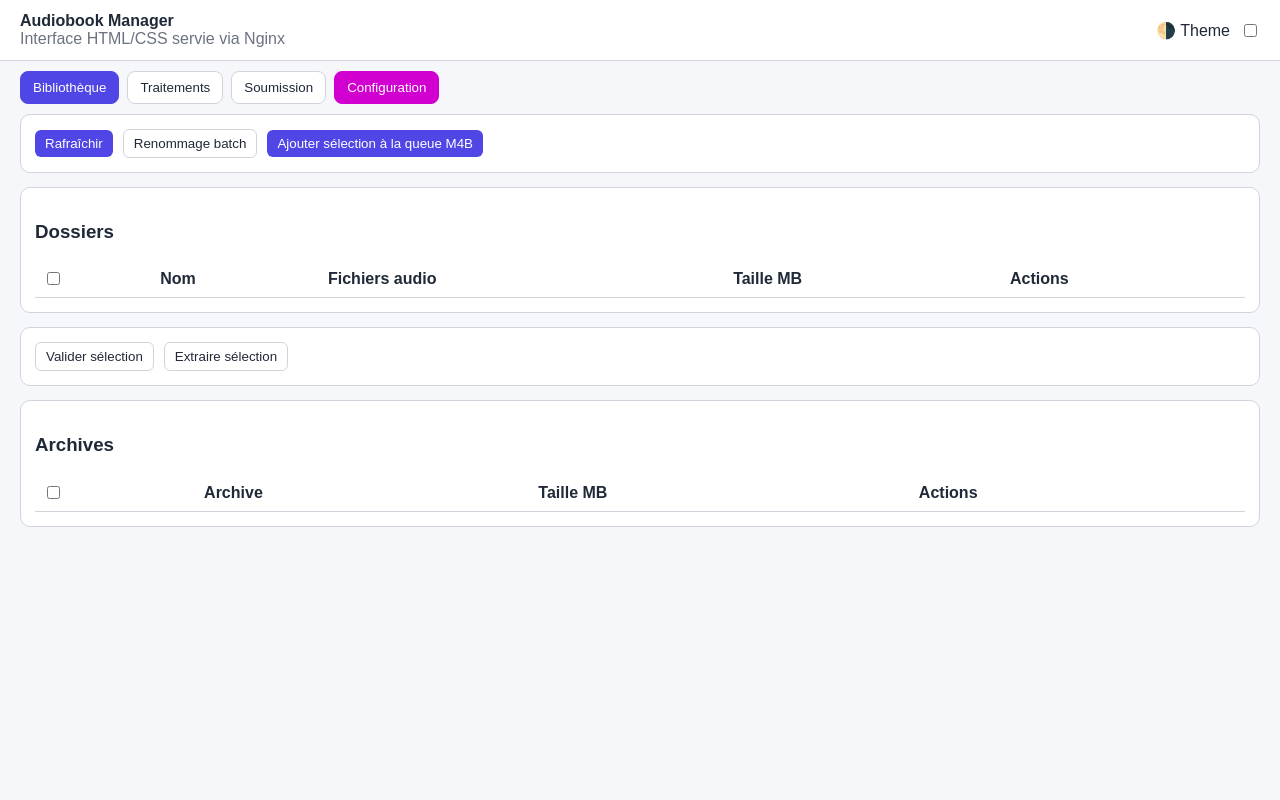
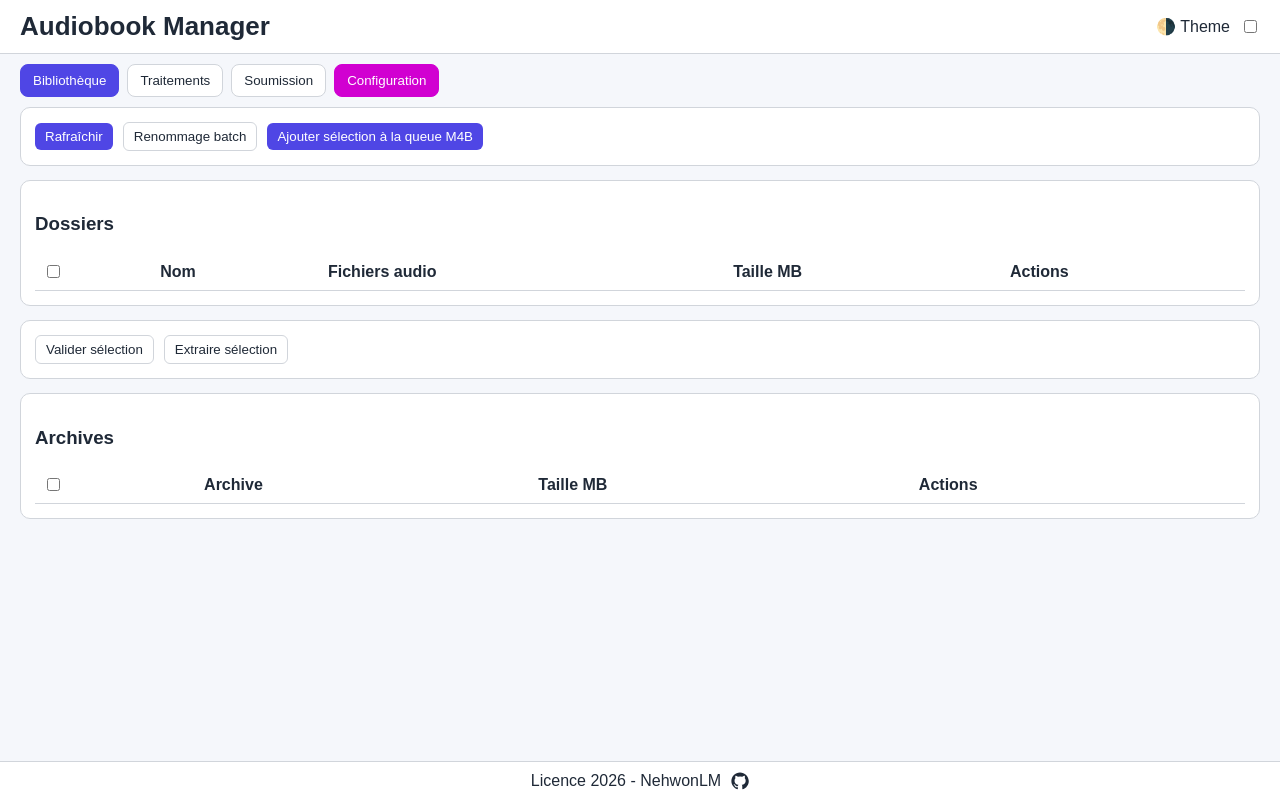
Before and after one commit to Nehwon/audiobook-master, a Flask app: page / in a window 1280 px wide. Run offline with Flask 3, Linux system fonts and the light colour scheme; data that the repository does not hold is empty; parts of the project's set-up code (start-up, migrations or seed data) failed here and were passed over; some libraries are stand-ins or nearby versions.

Commit message:
Refait l'UI demandée en conservant le style existant

```diff
--- a/templates/index.html
+++ b/templates/index.html
@@ -13,6 +13,9 @@
             --border: #d1d5db;
             --primary: #4f46e5;
             --danger: #b91c1c;
+            --warning-bg: #fff8db;
+            --warning-border: #facc15;
+            --warning-text: #8a5a00;
         }
         body.dark {
             --bg: #0b1020;
@@ -22,15 +25,19 @@
             --border: #334155;
             --primary: #818cf8;
             --danger: #ef4444;
+            --warning-bg: #423300;
+            --warning-border: #facc15;
+            --warning-text: #fef08a;
         }
         body { font-family: Arial, sans-serif; margin: 0; background: var(--bg); color: var(--text); }
         header { background: var(--card); border-bottom: 1px solid var(--border); padding: 12px 20px; display:flex; justify-content:space-between; align-items:center; }
+        .app-title { font-size: 26px; line-height: 1.1; }
         .tabs { display:flex; gap:8px; padding: 10px 20px; flex-wrap:wrap; justify-content:flex-start; }
         .tab { border:1px solid var(--border); background:var(--card); color:var(--text); padding:8px 12px; border-radius:8px; cursor:pointer; }
         .tab.active { background:var(--primary); color:white; border-color:var(--primary); }
         .tab.config-tab { background:#d100d1; border-color:#d100d1; color:white; }
         .tab.config-tab.active { background:#a000a0; border-color:#a000a0; color:white; }
-        main { padding: 0 20px 20px; }
+        main { padding: 0 20px 76px; }
         .page { display:none; }
         .page.active { display:block; }
         .card { background: var(--card); border:1px solid var(--border); border-radius:10px; padding: 14px; margin-bottom: 14px; }
@@ -75,13 +82,39 @@
         .archive-actions-bar { margin: 10px 0 14px; }
         .dup-badge { display:inline-block; margin-left:6px; color:#b45309; font-size:12px; }
 
+        .warning-banner {
+            margin-top: 10px;
+            background: var(--warning-bg);
+            color: var(--warning-text);
+            border: 1px solid var(--warning-border);
+            border-radius: 8px;
+            padding: 10px 12px;
+            font-weight: 600;
+        }
+        .warning-banner.hidden { display: none; }
+        .footer-fixed {
+            position: fixed;
+            left: 0;
+            right: 0;
+            bottom: 0;
+            background: var(--card);
+            border-top: 1px solid var(--border);
+            padding: 10px 16px;
+            display: flex;
+            align-items: center;
+            justify-content: center;
+            gap: 10px;
+            z-index: 900;
+        }
+        .footer-fixed a { color: var(--text); display:inline-flex; align-items:center; }
+        .footer-fixed svg { width: 18px; height: 18px; fill: currentColor; }
+
     </style>
 </head>
 <body>
 <header>
     <div>
-        <strong>Audiobook Manager</strong><br>
-        <span class="muted">Interface HTML/CSS servie via Nginx</span>
+        <strong class="app-title">Audiobook Manager</strong>
     </div>
     <label class="row">🌗 Theme <input id="themeSwitch" type="checkbox"></label>
 </header>
@@ -146,6 +179,9 @@
         <div class="card">
             <div class="row">
                 <button onclick="loadSubmissionQueue()">Rafraîchir</button>
+            </div>
+            <div id="submissionConfigWarning" class="warning-banner hidden">
+                ⚠️ Configuration Audiobookshelf vide : configurez l'accès dans l'onglet Configuration.
             </div>
         </div>
         <div class="card">
@@ -233,6 +269,12 @@
 
 </main>
 <div id="toastWrap" class="toast-wrap" aria-live="polite"></div>
+<footer class="footer-fixed">
+    <span>Licence 2026 - NehwonLM</span>
+    <a href="https://github.com" target="_blank" rel="noopener noreferrer" aria-label="GitHub">
+        <svg viewBox="0 0 24 24" aria-hidden="true"><path d="M12 .5C5.65.5.5 5.66.5 12.03c0 5.1 3.3 9.43 7.88 10.96.58.11.79-.25.79-.56v-2.16c-3.2.7-3.88-1.38-3.88-1.38-.52-1.34-1.28-1.7-1.28-1.7-1.05-.72.08-.71.08-.71 1.16.08 1.78 1.2 1.78 1.2 1.03 1.78 2.7 1.27 3.36.97.1-.75.4-1.27.73-1.56-2.55-.3-5.24-1.29-5.24-5.74 0-1.27.45-2.32 1.2-3.14-.12-.29-.52-1.48.11-3.08 0 0 .98-.32 3.2 1.2a10.9 10.9 0 0 1 5.82 0c2.21-1.52 3.19-1.2 3.19-1.2.63 1.6.23 2.8.11 3.08.74.82 1.2 1.87 1.2 3.14 0 4.46-2.7 5.43-5.27 5.72.41.36.78 1.07.78 2.15v3.2c0 .31.21.68.8.56 4.57-1.53 7.86-5.86 7.86-10.96C23.5 5.66 18.35.5 12 .5Z"/></svg>
+    </a>
+</footer>
 
 <script>
 let libraryCache = { folders: [], archives: [] };
@@ -241,6 +283,22 @@ let manualRenameRow = null;
 let pendingApiCalls = 0;
 let ollamaPullTicker = null;
 let hiddenDuplicateDeleteTargets = new Set();
+
+function isAudiobookshelfConfigMissing(config){
+    if (!config || typeof config !== 'object') return true;
+    return !(
+        (config.audiobookshelf_server_url || '').trim() ||
+        (config.audiobookshelf_username || '').trim() ||
+        (config.audiobookshelf_password || '').trim() ||
+        (config.audiobookshelf_api_key || '').trim()
+    );
+}
+
+function updateSubmissionWarning(config){
+    const el = document.getElementById('submissionConfigWarning');
+    if (!el) return;
+    el.classList.toggle('hidden', !isAudiobookshelfConfigMissing(config));
+}
 
 function setGlobalBusy(isBusy, label='Traitement en cours...'){
     const box = document.getElementById('globalBusy');
@@ -878,6 +936,7 @@ async function loadConfig(){
     ollamaExtractModel.value = c.ollama_extract_model || "";
     ollamaPrompt.value = c.ollama_default_prompt || "";
     ollamaTools.value = c.ollama_mcp_tools || "[]";
+    updateSubmissionWarning(c);
 }
 
 async function saveOllamaConfig(){
@@ -893,7 +952,7 @@ async function saveOllamaConfig(){
 }
 
 async function saveConfig(){
-    await api('/api/config',{method:'POST', body: JSON.stringify({
+    const configPayload = {
         bitrate: cfgBitrate.value,
         sample_rate: parseInt(cfgRate.value,10),
         processing_mode: cfgMode.value,
@@ -907,11 +966,13 @@ async function saveConfig(){
         audiobookshelf_username: cfgAbsUsername.value.trim(),
         audiobookshelf_password: cfgAbsPassword.value,
         audiobookshelf_api_key: cfgAbsApiKey.value.trim()
-    })});
+    };
+    await api('/api/config',{method:'POST', body: JSON.stringify(configPayload)});
     applyProcessingPanelsVisibility({
         show_live_processing_tracking: cfgShowLiveTracking.checked,
         show_backend_debug_logs: cfgShowDebugLogs.checked
     });
+    updateSubmissionWarning(configPayload);
     notify('Configuration sauvegardée.', 'success');
 }
 
```
